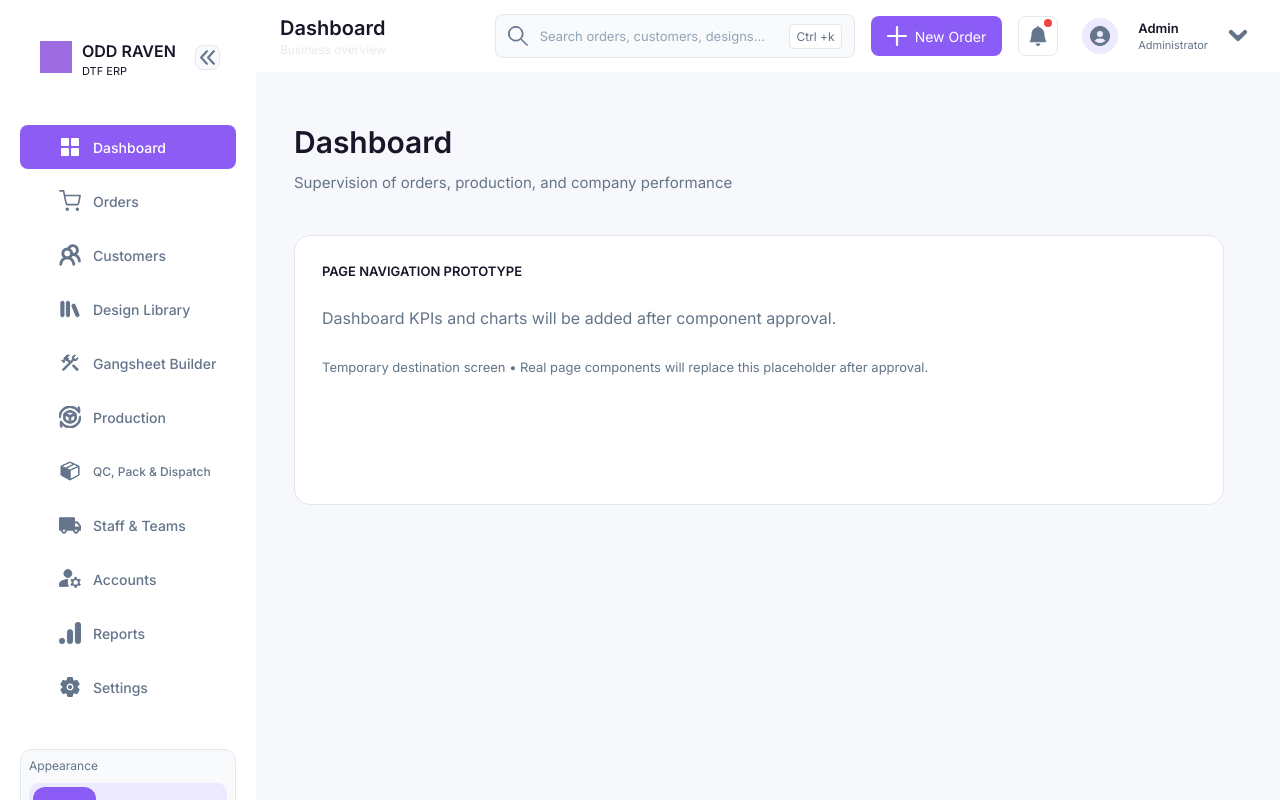
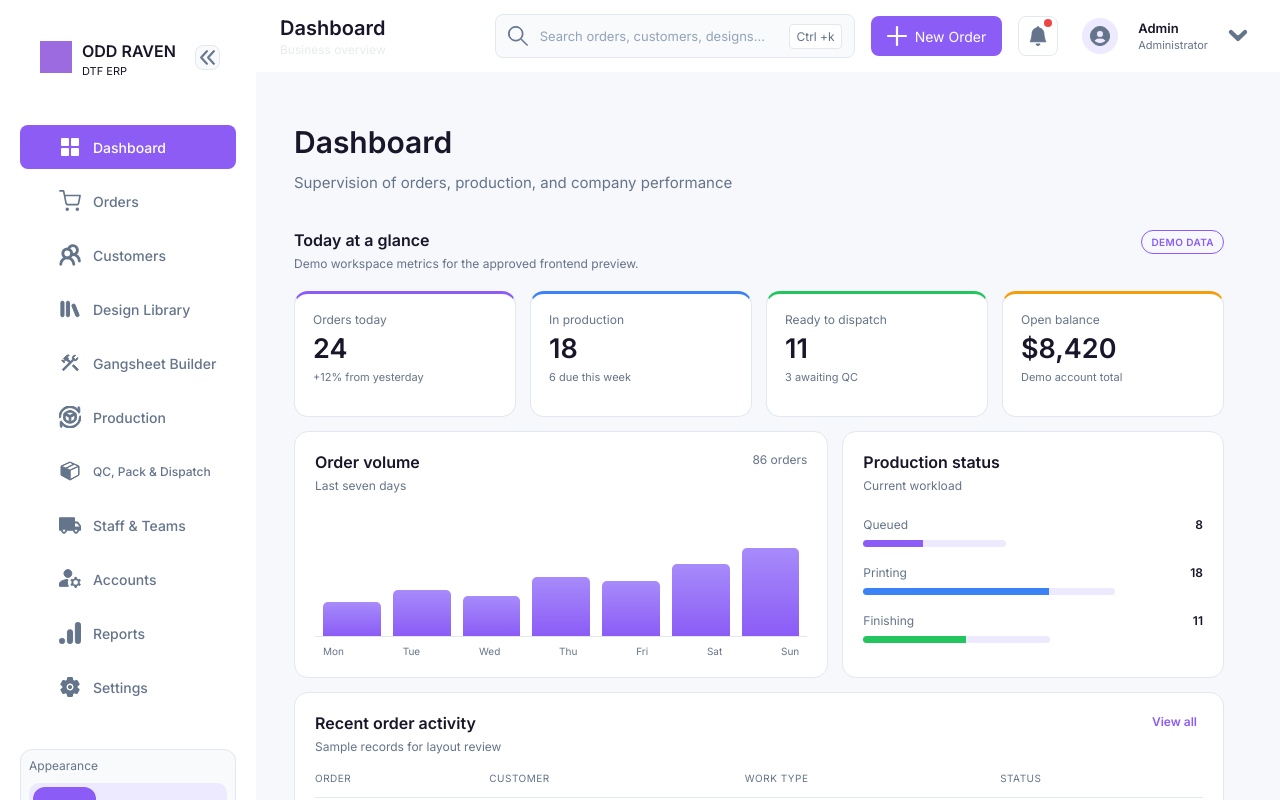
Before and after one commit to Oddravengit/KMS, a React (Vite) app in the folder apps/web/: page / in a window 1280 px wide. Shown: the top 800 px of the page. Built offline with nearby package versions, Linux system fonts and the light colour scheme.

Commit message:
Add static dashboard overview

```diff
--- a/apps/web/src/App.tsx
+++ b/apps/web/src/App.tsx
@@ -3,6 +3,7 @@ import { Link, useLocation } from "react-router-dom";
 import { Sidebar } from "./components/Sidebar";
 import { Topbar } from "./components/Topbar";
 import { destinations } from "./routes";
+import { DashboardOverview } from "./components/DashboardOverview";
 export function App() {
   const [collapsed, setCollapsed] = useState(false);
   const location = useLocation();
@@ -28,7 +29,7 @@ export function App() {
               page?.subtitle ??
               "This workspace page does not exist."}
           </p>
-          <section className="workspace-card" aria-label="Page workspace">
+          {page?.path === "/" ? <DashboardOverview /> : <section className="workspace-card" aria-label="Page workspace">
             <h2>PAGE NAVIGATION PROTOTYPE</h2>
             <p>
               {page ? (
@@ -48,7 +49,7 @@ export function App() {
                   been created.
                 </p>
               )}
-          </section>
+          </section>}
         </main>
       </div>
     </div>
--- /dev/null
+++ b/apps/web/src/components/DashboardOverview.tsx
@@ -0,0 +1,65 @@
+const metrics = [
+  { label: "Orders today", value: "24", detail: "+12% from yesterday", tone: "violet" },
+  { label: "In production", value: "18", detail: "6 due this week", tone: "blue" },
+  { label: "Ready to dispatch", value: "11", detail: "3 awaiting QC", tone: "green" },
+  { label: "Open balance", value: "$8,420", detail: "Demo account total", tone: "amber" },
+];
+
+const activity = [
+  ["ORD-1048", "Northstar Studio", "Gangsheet print", "In production"],
+  ["ORD-1047", "Raven & Co.", "DTF transfers", "Ready to dispatch"],
+  ["ORD-1046", "Morrow Goods", "Sample pack", "Awaiting QC"],
+];
+
+export function DashboardOverview() {
+  return (
+    <div className="dashboard-overview">
+      <div className="dashboard-heading-row">
+        <div>
+          <h2>Today at a glance</h2>
+          <p>Demo workspace metrics for the approved frontend preview.</p>
+        </div>
+        <span className="demo-badge">DEMO DATA</span>
+      </div>
+
+      <section className="metric-grid" aria-label="Dashboard metrics">
+        {metrics.map((metric) => (
+          <article className={`metric-card metric-${metric.tone}`} key={metric.label}>
+            <span>{metric.label}</span>
+            <strong>{metric.value}</strong>
+            <small>{metric.detail}</small>
+          </article>
+        ))}
+      </section>
+
+      <section className="dashboard-panels" aria-label="Dashboard analytics">
+        <article className="dashboard-panel order-trend-panel">
+          <div className="panel-heading">
+            <div><h2>Order volume</h2><p>Last seven days</p></div>
+            <span className="panel-value">86 orders</span>
+          </div>
+          <div className="trend-chart" role="img" aria-label="Order volume trend rising from 8 to 18 orders">
+            {[32, 44, 38, 56, 52, 69, 84].map((height, index) => <span key={index} style={{ height: `${height}%` }} />)}
+          </div>
+          <div className="chart-labels"><span>Mon</span><span>Tue</span><span>Wed</span><span>Thu</span><span>Fri</span><span>Sat</span><span>Sun</span></div>
+        </article>
+        <article className="dashboard-panel status-panel">
+          <div className="panel-heading"><div><h2>Production status</h2><p>Current workload</p></div></div>
+          <div className="status-bars">
+            <div><span>Queued</span><strong>8</strong><i className="bar violet" style={{ width: "42%" }} /></div>
+            <div><span>Printing</span><strong>18</strong><i className="bar blue" style={{ width: "74%" }} /></div>
+            <div><span>Finishing</span><strong>11</strong><i className="bar green" style={{ width: "55%" }} /></div>
+          </div>
+        </article>
+      </section>
+
+      <section className="dashboard-panel activity-panel" aria-labelledby="activity-title">
+        <div className="panel-heading"><div><h2 id="activity-title">Recent order activity</h2><p>Sample records for layout review</p></div><button type="button" className="text-button">View all</button></div>
+        <div className="activity-table" role="table" aria-label="Recent order activity">
+          <div className="activity-row activity-header" role="row"><span>Order</span><span>Customer</span><span>Work type</span><span>Status</span></div>
+          {activity.map(([order, customer, work, status]) => <div className="activity-row" role="row" key={order}><strong>{order}</strong><span>{customer}</span><span>{work}</span><span className="status-pill">{status}</span></div>)}
+        </div>
+      </section>
+    </div>
+  );
+}
--- a/apps/web/src/styles.css
+++ b/apps/web/src/styles.css
@@ -464,6 +464,28 @@ h1 {
   font-size: 13px;
   color: var(--text-secondary);
 }
+.dashboard-overview { margin-top: 38px; }
+.dashboard-heading-row, .panel-heading { display: flex; align-items: flex-start; justify-content: space-between; gap: 16px; }
+.dashboard-heading-row h2, .panel-heading h2 { margin: 0; font-size: 16px; font-weight: 600; }
+.dashboard-heading-row p, .panel-heading p { margin: 6px 0 0; color: var(--text-secondary); font-size: 12px; }
+.demo-badge { color: var(--primary); border: 1px solid var(--primary); border-radius: 999px; padding: 5px 9px; font-size: 10px; font-weight: 600; letter-spacing: .04em; }
+.metric-grid { display: grid; grid-template-columns: repeat(4, minmax(0, 1fr)); gap: 14px; margin-top: 20px; }
+.metric-card, .dashboard-panel { border: 1px solid var(--border); border-radius: 14px; background: var(--bg-surface); }
+.metric-card { min-height: 126px; padding: 18px; display: flex; flex-direction: column; gap: 8px; }
+.metric-card > span { color: var(--text-secondary); font-size: 12px; }
+.metric-card strong { font-size: 27px; line-height: 1; }
+.metric-card small { color: var(--text-secondary); font-size: 11px; }
+.metric-violet { border-top: 3px solid #8b5cf6; }.metric-blue { border-top: 3px solid #3b82f6; }.metric-green { border-top: 3px solid #22c55e; }.metric-amber { border-top: 3px solid #f59e0b; }
+.dashboard-panels { display: grid; grid-template-columns: 1.4fr 1fr; gap: 14px; margin-top: 14px; }
+.dashboard-panel { padding: 20px; }
+.panel-value { color: var(--text-secondary); font-size: 12px; }
+.trend-chart { height: 124px; display: flex; align-items: end; gap: 12px; padding: 18px 8px 0; border-bottom: 1px solid var(--border); margin-top: 20px; }
+.trend-chart span { flex: 1; min-width: 10px; border-radius: 5px 5px 0 0; background: linear-gradient(180deg, #a78bfa, #8b5cf6); }
+.chart-labels { display: flex; justify-content: space-between; color: var(--text-secondary); font-size: 10px; padding: 8px 8px 0; }
+.status-bars { display: grid; gap: 18px; margin-top: 24px; }.status-bars > div { display: grid; grid-template-columns: 1fr auto; gap: 8px; color: var(--text-secondary); font-size: 12px; }.status-bars strong { color: var(--text-primary); }.bar { grid-column: 1 / -1; height: 7px; border-radius: 99px; background: var(--bg-selected); }.bar.violet { background: linear-gradient(90deg, #8b5cf6 0 42%, var(--bg-selected) 42%); }.bar.blue { background: linear-gradient(90deg, #3b82f6 0 74%, var(--bg-selected) 74%); }.bar.green { background: linear-gradient(90deg, #22c55e 0 55%, var(--bg-selected) 55%); }
+.activity-panel { margin-top: 14px; }.text-button { color: var(--primary); font-size: 12px; font-weight: 600; }.activity-table { margin-top: 18px; }.activity-row { display: grid; grid-template-columns: .8fr 1.2fr 1.2fr 1fr; align-items: center; gap: 12px; padding: 13px 0; border-top: 1px solid var(--border); font-size: 12px; }.activity-row span { color: var(--text-secondary); }.activity-header { color: var(--text-secondary); border-top: 0; padding-top: 0; font-size: 10px; text-transform: uppercase; letter-spacing: .05em; }.activity-header span { color: var(--text-secondary); }.status-pill { justify-self: start; border-radius: 999px; background: var(--bg-selected); color: var(--text-primary) !important; padding: 5px 8px; font-size: 10px; }
+:root[data-theme="glass"] .metric-card, :root[data-theme="glass"] .dashboard-panel { background: rgb(8 17 32 / 38%); backdrop-filter: blur(18px); }
+@media (max-width: 1000px) { .metric-grid { grid-template-columns: repeat(2, minmax(0, 1fr)); } .dashboard-panels { grid-template-columns: 1fr; } }
 .skip-link {
   position: fixed;
   top: -100px;
```
Also changed, not shown: 2 other files (tests, documents, lock files or other folders).
